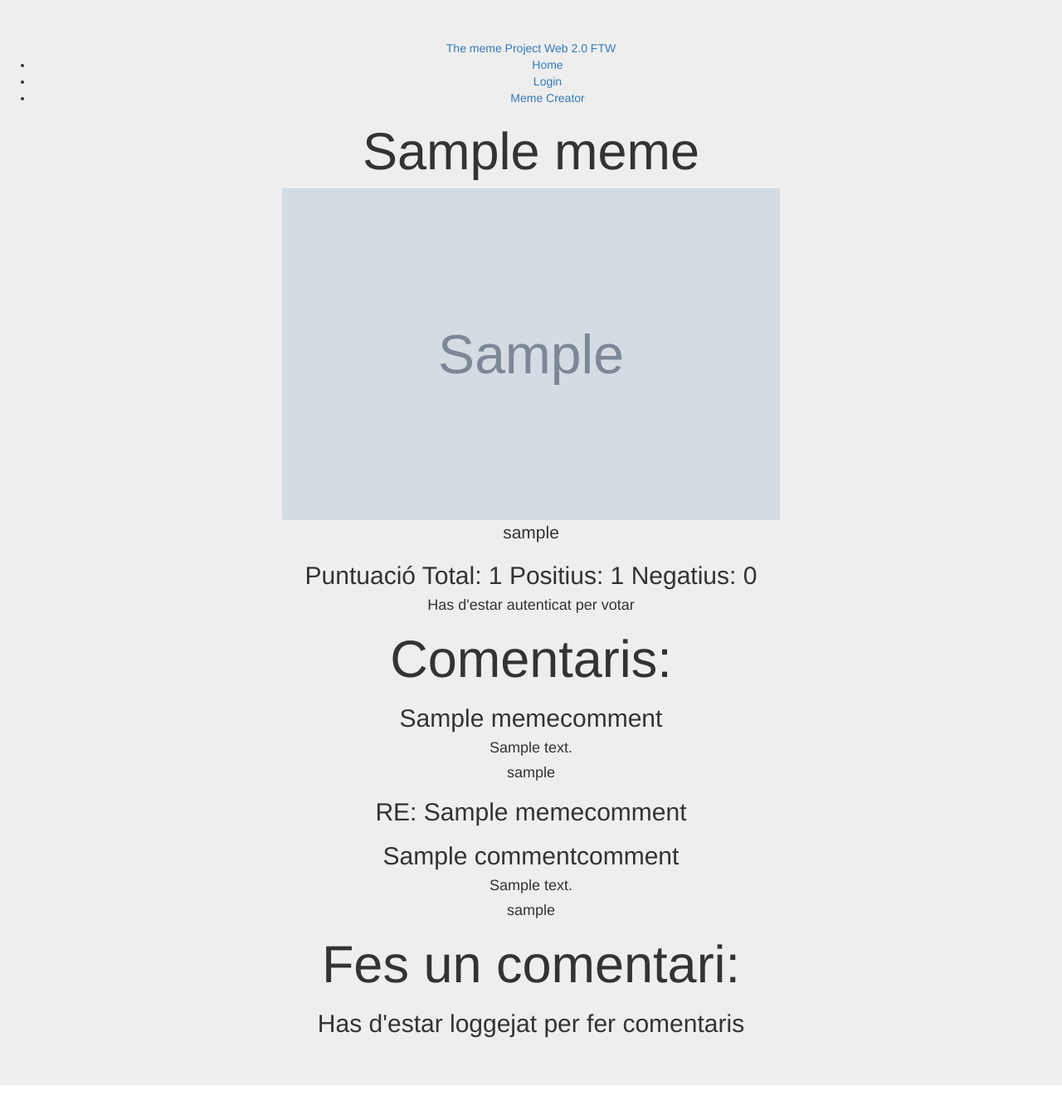
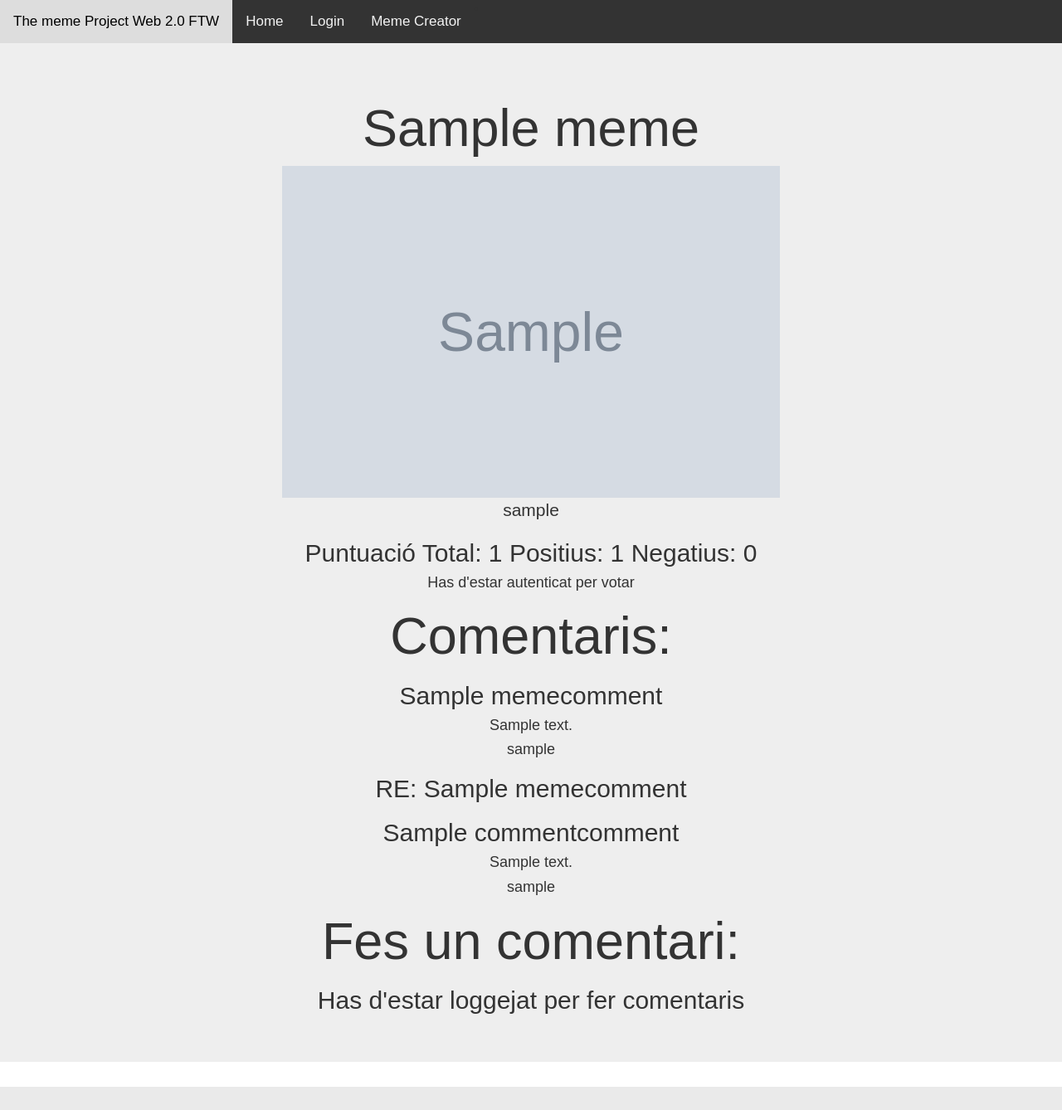
Before and after one commit to ferranmartinezlleida/WebMemeProject, a Django app: page /meme/1/ in a window 1280 px wide. Shown: the whole page at 83% size. After the commit the page ends 1310 px from the top, so only its background shows below. Run offline with Django 3.2, Linux system fonts and the light colour scheme; tables that the repository leaves empty hold one stand-in row (values such as "Sample post"); grey boxes marked "Sample" are stand-in pictures; some libraries are stand-ins or nearby versions.

Commit message:
CSS changed

```diff
--- a/templates/meme.html
+++ b/templates/meme.html
@@ -13,9 +13,41 @@
     <script src="https://maxcdn.bootstrapcdn.com/bootstrap/3.3.7/js/bootstrap.min.js"></script>
 </head>
 
+<style>
+
+body {
+  margin: 0;
+  font-family: Arial, Helvetica, sans-serif;
+}
+
+.topnav {
+  overflow: hidden;
+  background-color: #333;
+}
+
+.topnav a {
+  float: left;
+  color: #f2f2f2;
+  text-align: center;
+  padding: 14px 16px;
+  text-decoration: none;
+  font-size: 17px;
+}
+
+.topnav a:hover {
+  background-color: #ddd;
+  color: black;
+}
+
+.topnav a.active {
+  background-color: #4CAF50;
+  color: white;
+}
+</style>
+
 
 <body>
-    <div class="jumbotron text-center">
+    <div class="topnav">
 	<header id="main-header">
 
 		<a id="logo-header" href="#">
@@ -23,20 +55,32 @@
 			<span class="site-desc">Web 2.0 FTW</span>
 		</a> <!-- / #logo-header -->
 
-		<nav>
-			<ul>
-				<li><a href="{% url 'home' %}">Home</a></li>
+
+				<a href="{% url 'home' %}">Home</a>
                 {% if user.is_authenticated %}
-                    <li><a class="link" href="{% url 'logout' %}">Logout</a></li>
+                    <a class="link" href="{% url 'logout' %}">Logout</a>
                 {% else %}
-                    <li><a href="{% url 'login' %}">Login</a></li>
+                    <li><a href="{% url 'login' %}">Login</a>
                 {% endif %}
-                <li><a href="{% url 'memecreator' %}">Meme Creator</a></li>
+                <a href="{% url 'memecreator' %}">Meme Creator</a>
                 {% if user.is_authenticated %}
-                    <li><a href="{% url 'profile' %}">Perfil</a></li>
+                    <a href="{% url 'profile' %}">Perfil</a>
                 {% endif %}
-			</ul>
-		</nav><!-- / nav -->
+
+
+	</header><!-- / #main-header -->
+    </div>
+</body>
+
+
+
+
+
+<body>
+    <div class="jumbotron text-center">
+	<header id="main-header">
+
+
         <meme>
             <h1>{{ meme.title }}</h1>
 
```
Also changed, not shown: templates/meme_delete.html (+52 -10 lines).
